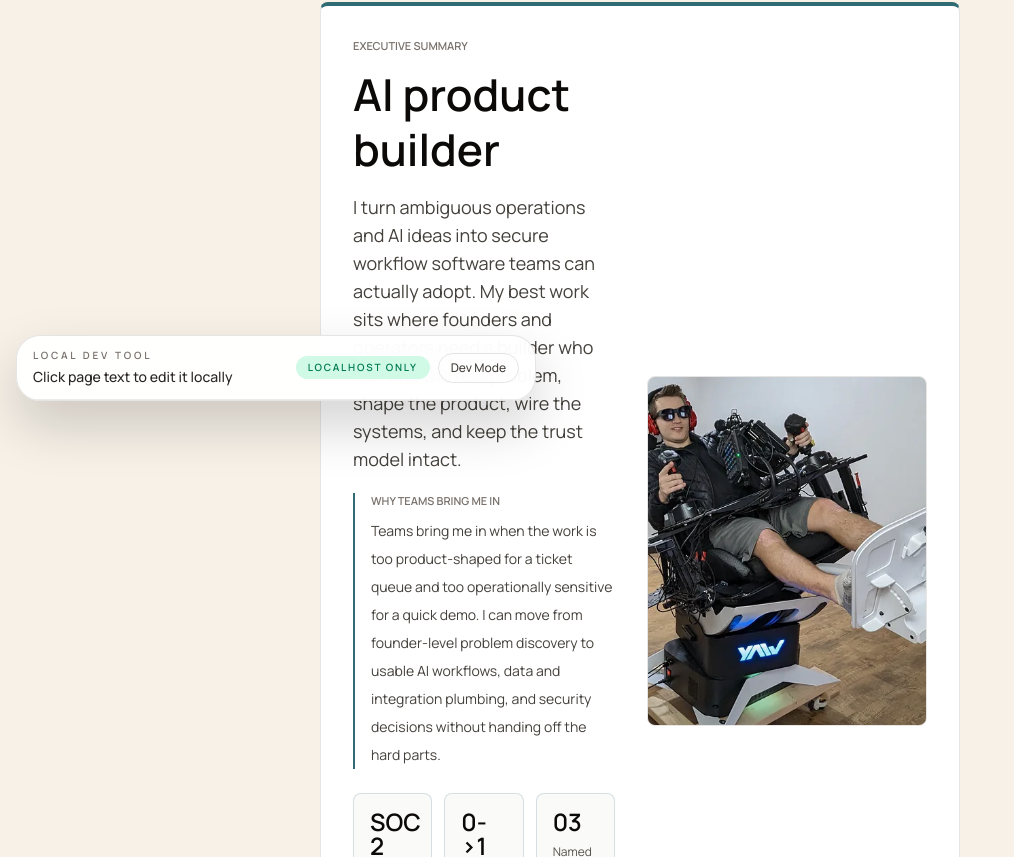
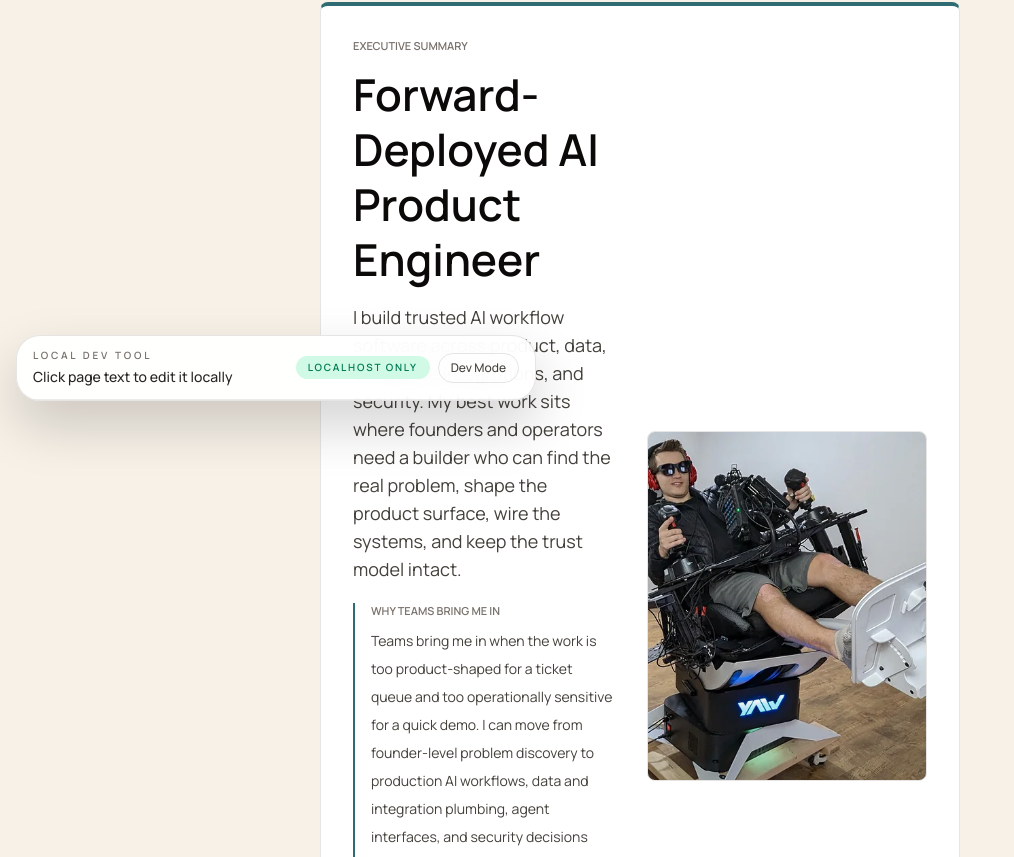
Before and after one commit to DeeJanuz/deej-resume, a Next.js app: page /mobile in a window 1280 px wide. Shown: the part 383-1240 px from the top of the page, without its empty margins (0-1014 px from the left). Built offline with nearby package versions, Linux system fonts and the light colour scheme; no server answers.

Commit message:
content: refresh resume copy

```diff
--- a/src/data/portfolio-content-source.ts
+++ b/src/data/portfolio-content-source.ts
@@ -3,9 +3,9 @@ import type { PortfolioContentSource } from "@/types";
 export const contentSource = {
   "siteProfile": {
     "name": "Daenon Janis",
-    "title": "AI product builder for trusted workflow software",
+    "title": "Forward-Deployed AI Product Engineer",
     "location": "Ogden, Utah",
-    "summary": "I turn ambiguous operations and AI ideas into secure workflow software teams can actually adopt."
+    "summary": "I build trusted AI workflow software across product, data, enterprise integrations, and security."
   },
   "resume": {
     "id": "resume",
@@ -15,9 +15,9 @@ export const contentSource = {
     "accent": "#2f6b73",
     "executiveSummary": {
       "eyebrow": "Executive Summary",
-      "title": "AI product builder",
-      "intro": "I turn ambiguous operations and AI ideas into secure workflow software teams can actually adopt. My best work sits where founders and operators need a builder who can find the real problem, shape the product, wire the systems, and keep the trust model intact.",
-      "summary": "Teams bring me in when the work is too product-shaped for a ticket queue and too operationally sensitive for a quick demo. I can move from founder-level problem discovery to usable AI workflows, data and integration plumbing, and security decisions without handing off the hard parts.",
+      "title": "Forward-Deployed AI Product Engineer",
+      "intro": "I build trusted AI workflow software across product, data, enterprise integrations, and security. My best work sits where founders and operators need a builder who can find the real problem, shape the product surface, wire the systems, and keep the trust model intact.",
+      "summary": "Teams bring me in when the work is too product-shaped for a ticket queue and too operationally sensitive for a quick demo. I can move from founder-level problem discovery to production AI workflows, data and integration plumbing, agent interfaces, and security decisions without handing off the hard parts.",
       "accent": "#2f6b73",
       "heroGradient": "linear-gradient(135deg, rgba(47, 107, 115, 0.18) 0%, rgba(195, 226, 230, 0.9) 100%)",
       "heroImage": {
@@ -57,7 +57,7 @@ export const contentSource = {
         }
       ],
       "quickFacts": [
-        "Primary target: AI product, internal platform, and workflow software roles where ambiguous work needs a builder-owner.",
+        "Headline: Forward-Deployed AI Product Engineer | Trusted workflow software, enterprise integrations, agent interfaces.",
         "Best proof: Ludflow, MCPViews, DecidR, plus Ivy Energy systems work that survived real security and operational constraints.",
         "Based in Ogden, Utah and comfortable working with founders, operators, engineers, and non-technical subject matter experts."
       ],
@@ -255,7 +255,7 @@ export const contentSource = {
           {
             "title": "Current role",
             "eyebrow": "Ivy Energy",
-            "description": "I currently work as a Data Engineer and Senior IT Security Solutions Architect. In practice, that means security and compliance ownership, data platform work, systems integrations, and internal tools for teams that need software but cannot wait for every request to become a traditional roadmap item.",
+            "description": "I currently work as a Data Engineer and Senior IT Security Solutions Architect. In practice, I own the glue work companies usually split across security, data, operations, and product engineering: SOC 2 controls and evidence, Snowflake data movement, Salesforce/Zendesk/Slack/ClickUp/Odoo integrations, and secure internal tools or AI-assisted workflows for teams that need working software now.",
             "tags": [
               "Security",
               "Data engineering",
@@ -266,11 +266,12 @@ export const contentSource = {
           {
             "title": "Operating outcomes",
             "eyebrow": "Impact",
-            "description": "The strongest outcomes map directly to the roles I want next: secure AI workflows, data movement, business-system integration, and product-minded ownership of work that crosses departments.",
+            "description": "The strongest outcomes map directly to the roles I want next: secure AI workflows, data movement, business-system integration, and product-minded ownership of work that crosses departments. The important part is that these were production responsibilities, not side experiments.",
             "bullets": [
-              "Built Ivy Energy's SOC 2 program from scratch and carried it through year two with controls across engineering, operations, and access management.",
-              "Modernized core systems and data architecture with minimal downtime so operational and product data could support reporting, automation, and downstream workflows.",
-              "Helped non-engineering teams ship secure AI-assisted tools for support, communications, operations, and cross-system workflows."
+              "Built Ivy Energy's SOC 2 program from a blank slate: scoped controls, access reviews, evidence collection, vendor and security processes, engineering and operations buy-in, then carried the program through year two.",
+              "Modernized core systems and data architecture with minimal downtime, moving operational and product data into Snowflake and reporting-ready downstream workflows.",
+              "Built and maintained integrations across Salesforce, Zendesk, Slack, ClickUp, Odoo, Snowflake, and other business-critical systems so support, operations, finance, and product data could actually move.",
+              "Helped non-engineering teams ship secure AI-assisted tools for support, communications, operations, and cross-system workflows without creating avoidable product, data, or deployment risk."
             ]
           },
           {
@@ -298,11 +299,12 @@ export const contentSource = {
             "title": "Scope and responsibility",
             "eyebrow": "What I actually own",
             "bullets": [
-              "Built the company's security posture through SOC 2 readiness and then maintained the program through year two with real controls.",
-              "Migrated core workloads off older systems and modernized the data layer so operational and product data could move cleanly into Snowflake and downstream workflows.",
-              "Built and maintained integrations across Salesforce, Zendesk, Slack, ClickUp, Odoo, Snowflake, and other business-critical internal systems.",
-              "Created secure internal tools and AI-assisted workflows for teams that needed working software quickly without creating avoidable product or deployment risk.",
-              "Translated between technical and non-technical teams so process pain could become deployable software instead of getting stuck as a vague request."
+              "Owned SOC 2 readiness and ongoing compliance through real controls across engineering, operations, access management, vendor review, evidence collection, and process ownership.",
+              "Migrated core workloads off older systems and modernized the data layer so operational and product data could move cleanly into Snowflake, reporting models, automations, and downstream workflows.",
+              "Built production integrations and sync workflows across Salesforce, Zendesk, Slack, ClickUp, Odoo, Snowflake, and other business-critical internal systems.",
+              "Created secure internal apps and AI-assisted workflows for teams that needed working software quickly without creating avoidable product, data, permission, or deployment risk.",
+              "Defined the practical trust model around internal tools: who can access the workflow, what data it touches, where review is required, how it is deployed, and who owns it after launch.",
+              "Translated between technical and non-technical teams so operator pain could become deployable software instead of getting stuck as a vague request."
             ]
           },
           {
@@ -315,8 +317,8 @@ export const contentSource = {
           }
         ],
         "quickFacts": [
-          "Ivy proves I can own high-trust systems work, not just prototype new ideas.",
-          "Strongest signals: SOC 2 ownership, data modernization, secure AI workflows, and business-system integration.",
+          "Ivy proof in plain English: I built the SOC 2 program, modernized the data layer, wired business systems together, and shipped secure AI-assisted internal workflows.",
+          "Strongest signals: SOC 2 ownership, Snowflake data movement, Salesforce/Zendesk/Odoo/Slack integrations, secure AI workflows, and business-system integration.",
           "Best-fit roles reward cross-functional product ownership and practical execution under real constraints."
         ]
       },
```
